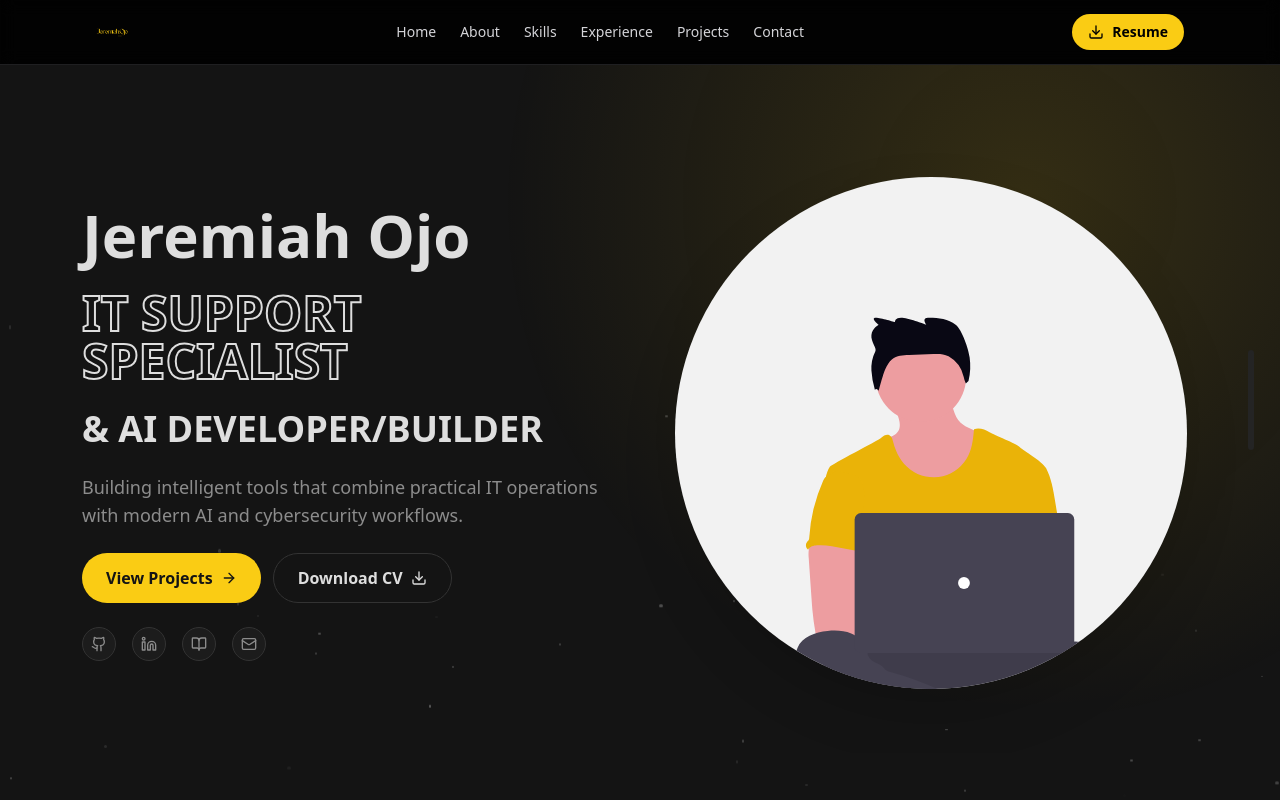
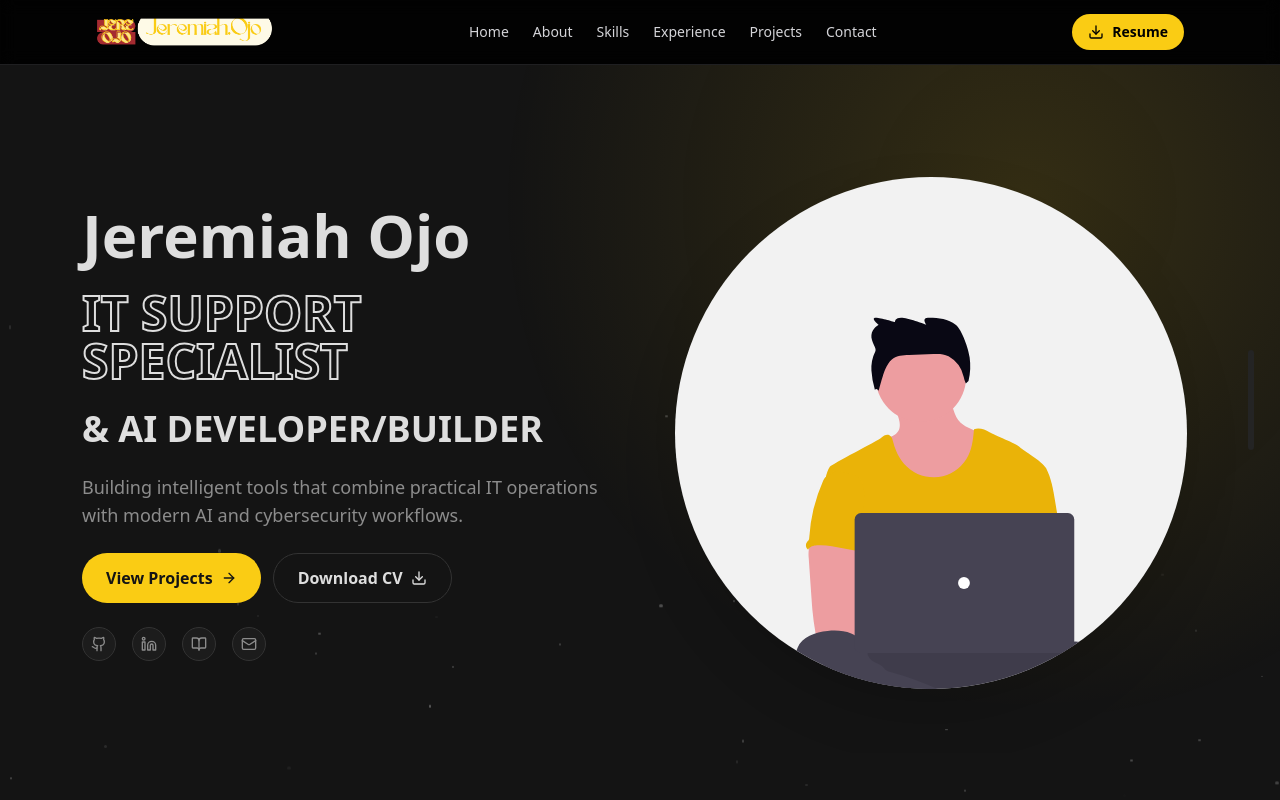
Before and after one commit to Jeremiaheth/jeremiaheth.github.io, a Next.js app: page / in a window 1280 px wide. Shown: the top 800 px of the page. Built offline with nearby package versions, Linux system fonts and the light colour scheme.

Commit message:
\ fix: crop logo whitespace,size properly for navbar\

```diff
--- a/package.json
+++ b/package.json
@@ -25,6 +25,7 @@
     "eslint": "^8",
     "eslint-config-next": "14.2.35",
     "postcss": "^8",
+    "sharp": "^0.34.5",
     "tailwindcss": "^3.4.1",
     "typescript": "^5"
   }
--- a/src/components/Navbar.tsx
+++ b/src/components/Navbar.tsx
@@ -10,7 +10,7 @@ export default function Navbar() {
     <header className="sticky top-0 z-50 border-b border-zinc-800/80 bg-black/90 backdrop-blur">
       <div className="mx-auto flex h-16 w-full max-w-6xl items-center justify-between px-4 sm:px-6 lg:px-8">
         <Link href="#home" className="flex items-center">
-          <Image src="/images/logo.png" alt="Jeremiah Ojo" width={140} height={32} className="h-8 w-auto" style={{ maxWidth: '140px' }} priority />
+          <Image src="/images/logo.png" alt="Jeremiah Ojo" width={160} height={26} className="h-6 w-auto sm:h-7" priority />
         </Link>
 
         <nav className="hidden items-center gap-6 md:flex">
```
Also changed, not shown: public/images/logo.png, 1 other file (tests, documents, lock files or other folders).
